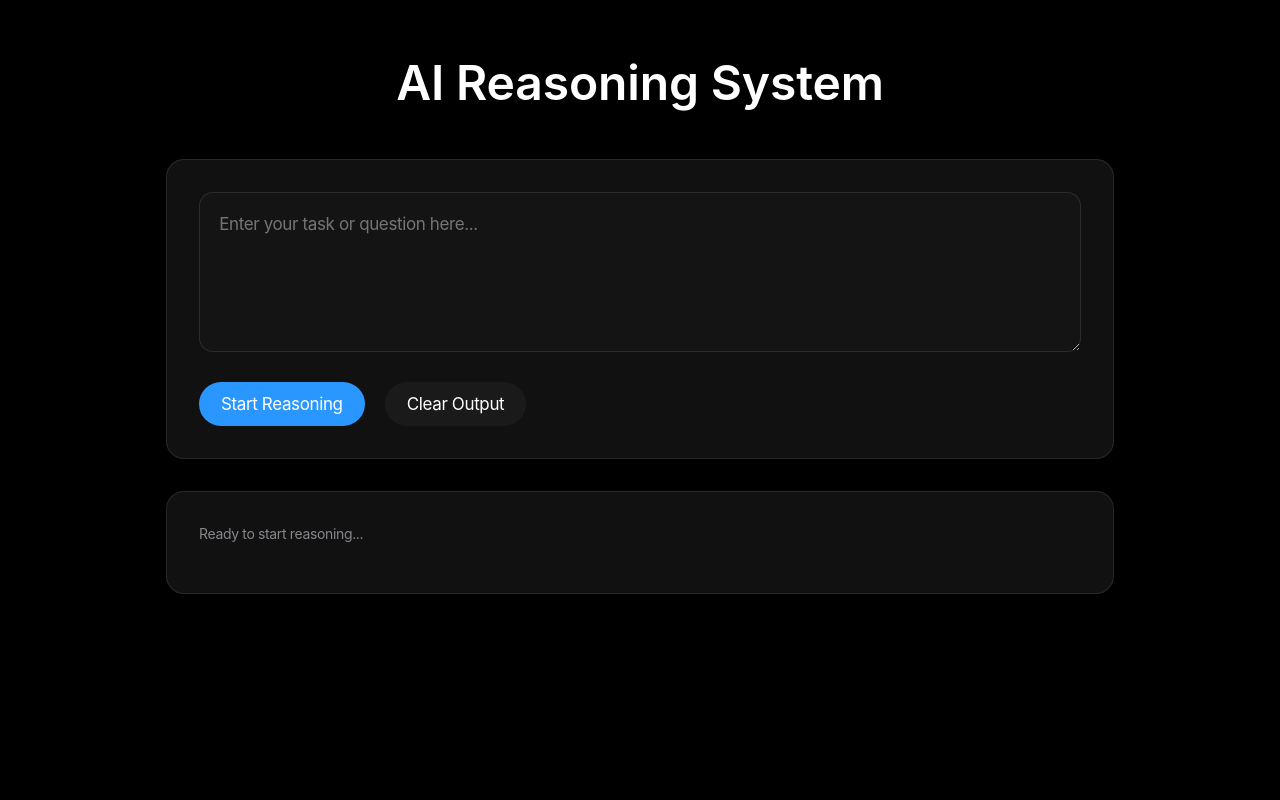
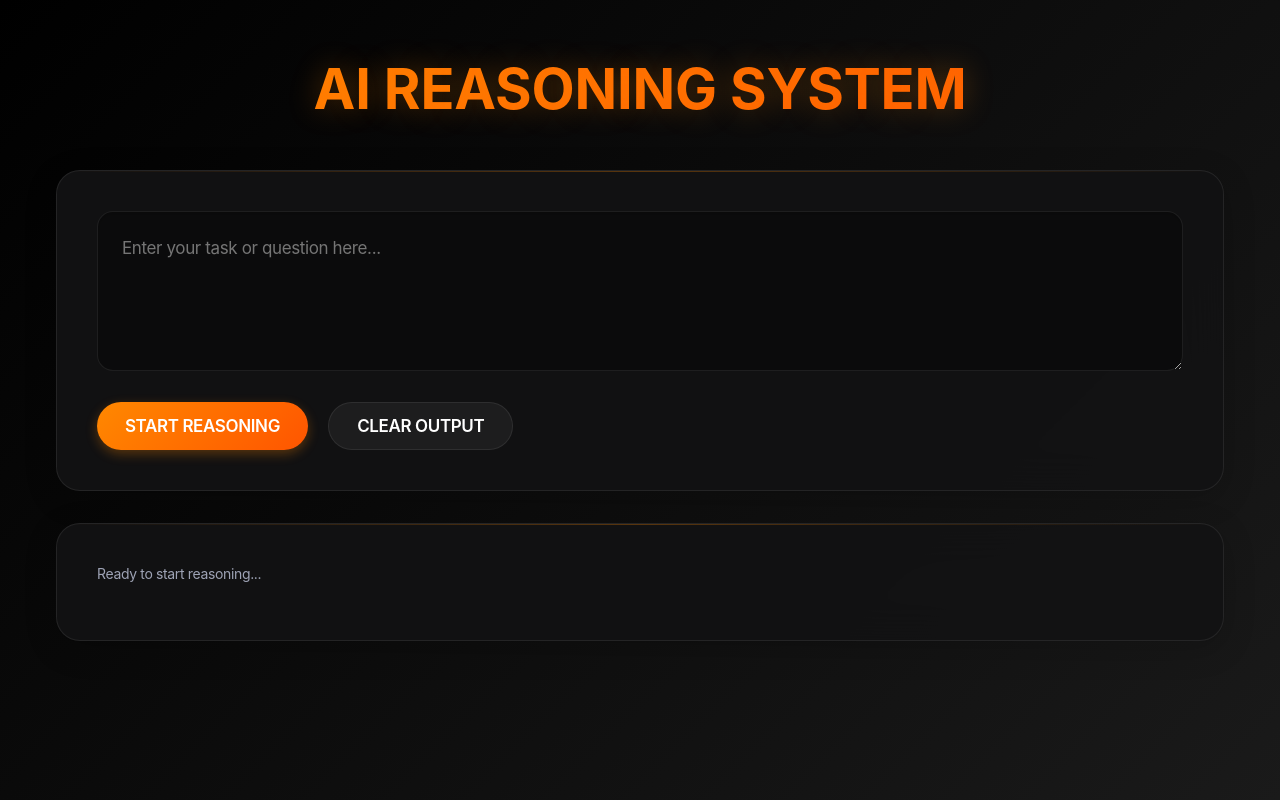
Before and after one commit to mshumer/OpenReasoningEngine, a Flask app: page / in a window 1280 px wide. Run offline with Flask 3, Linux system fonts and the light colour scheme; some web fonts are replaced.

Commit message:
looks better

```diff
--- a/templates/index.html
+++ b/templates/index.html
@@ -6,22 +6,23 @@
     <title>AI Reasoning System</title>
     <style>
         :root {
-            --background: #000000;
-            --card-background: rgba(22, 22, 23, 0.8);
+            --background: linear-gradient(135deg, #000000, #1a1a1a);
+            --card-background: rgba(18, 18, 20, 0.95);
             --text-primary: #FFFFFF;
-            --text-secondary: #86868B;
-            --accent: #2997FF;
-            --border: rgba(255, 255, 255, 0.1);
-            --success: #2ED158;
-            --thinking: #2997FF;
-            --error: #FF453A;
-            --step-thinking-bg: rgba(41, 151, 255, 0.05);
-            --step-tool-bg: rgba(191, 90, 242, 0.05);
-            --step-final-bg: rgba(46, 209, 88, 0.05);
-            --step-error-bg: rgba(255, 69, 58, 0.05);
-            --code-bg: rgba(0, 0, 0, 0.4);
-            --code-border: rgba(255, 255, 255, 0.05);
-            --code-text: #FF9F0A;
+            --text-secondary: #9EA3B5;
+            --accent: #FF8800;
+            --accent-gradient: linear-gradient(135deg, #FF8800, #FF5500);
+            --border: rgba(255, 255, 255, 0.08);
+            --success: #00FF88;
+            --thinking: #FF8800;
+            --error: #FF2D55;
+            --step-thinking-bg: rgba(255, 136, 0, 0.05);
+            --step-tool-bg: rgba(255, 136, 0, 0.05);
+            --step-final-bg: rgba(0, 255, 136, 0.05);
+            --step-error-bg: rgba(255, 45, 85, 0.05);
+            --code-bg: rgba(0, 0, 0, 0.6);
+            --code-border: rgba(255, 255, 255, 0.08);
+            --code-text: #FF8800;
         }
 
         * {
@@ -43,7 +44,7 @@
         }
 
         body {
-            background: #000000;
+            background: var(--background);
             color: var(--text-primary);
             min-height: 100vh;
             padding: 3rem 2rem;
@@ -53,98 +54,142 @@
         }
 
         .container {
-            max-width: 980px;
+            max-width: 1200px;
             margin: 0 auto;
             padding: 0 1rem;
         }
 
         h1 {
             font-family: "SF Pro Display", -apple-system, BlinkMacSystemFont, system-ui, sans-serif;
-            font-size: 48px;
-            font-weight: 600;
+            font-size: 56px;
+            font-weight: 700;
             letter-spacing: -0.003em;
             margin-bottom: 2.5rem;
             color: var(--text-primary);
             text-align: center;
+            text-transform: uppercase;
+            background: var(--accent-gradient);
+            -webkit-background-clip: text;
+            -webkit-text-fill-color: transparent;
+            text-shadow: 0 0 30px rgba(255, 136, 0, 0.3);
         }
 
         .input-section, .output-section {
             background: var(--card-background);
-            border-radius: 18px;
-            padding: 2rem;
+            border-radius: 24px;
+            padding: 2.5rem;
             margin-bottom: 2rem;
             border: 1px solid var(--border);
             backdrop-filter: blur(20px);
             -webkit-backdrop-filter: blur(20px);
+            box-shadow: 0 8px 32px rgba(0, 0, 0, 0.2);
+            position: relative;
+            overflow: hidden;
+        }
+
+        .input-section::before, .output-section::before {
+            content: '';
+            position: absolute;
+            top: 0;
+            left: 0;
+            right: 0;
+            height: 1px;
+            background: linear-gradient(90deg,
+                transparent,
+                rgba(255, 136, 0, 0.3),
+                transparent
+            );
         }
 
         textarea {
             width: 100%;
             min-height: 160px;
-            background: rgba(22, 22, 23, 0.8);
+            background: rgba(0, 0, 0, 0.3);
             border: 1px solid var(--border);
-            border-radius: 14px;
+            border-radius: 16px;
             color: var(--text-primary);
-            padding: 1.2rem;
+            padding: 1.5rem;
             font-family: "SF Pro Text", -apple-system, BlinkMacSystemFont, system-ui, sans-serif;
             font-size: 17px;
             line-height: 1.47059;
             letter-spacing: -0.022em;
             margin-bottom: 1.5rem;
             resize: vertical;
-            transition: border-color 0.2s ease;
+            transition: all 0.3s ease;
+            box-shadow: inset 0 2px 4px rgba(0, 0, 0, 0.2);
         }
 
         textarea:focus {
             outline: none;
             border-color: var(--accent);
+            box-shadow: 0 0 0 2px rgba(255, 136, 0, 0.2);
         }
 
         button {
-            height: 44px;
-            padding: 12px 22px;
-            border-radius: 980px;
+            height: 48px;
+            padding: 0 28px;
+            border-radius: 24px;
             font-size: 17px;
-            font-weight: 400;
+            font-weight: 600;
             font-family: "SF Pro Text", -apple-system, BlinkMacSystemFont, system-ui, sans-serif;
             letter-spacing: -0.022em;
             cursor: pointer;
-            transition: opacity 0.2s ease;
+            transition: all 0.3s ease;
             border: none;
+            text-transform: uppercase;
         }
 
         #submit-btn {
-            background: var(--accent);
+            background: var(--accent-gradient);
             color: var(--text-primary);
+            box-shadow: 0 4px 12px rgba(255, 136, 0, 0.3);
         }
 
         #clear-btn {
-            background: rgba(255, 255, 255, 0.04);
+            background: rgba(255, 255, 255, 0.05);
             color: var(--text-primary);
             margin-left: 1rem;
+            border: 1px solid var(--border);
         }
 
         button:hover {
-            opacity: 0.8;
+            transform: translateY(-2px);
+            box-shadow: 0 6px 16px rgba(255, 136, 0, 0.4);
         }
 
-        button:disabled {
-            opacity: 0.5;
-            cursor: not-allowed;
+        #clear-btn:hover {
+            background: rgba(255, 255, 255, 0.1);
+            box-shadow: 0 6px 16px rgba(0, 0, 0, 0.2);
         }
 
         .reasoning-step {
             background: var(--card-background);
-            border-radius: 14px;
-            padding: 1.5rem;
-            margin-bottom: 1rem;
+            border-radius: 16px;
+            padding: 1.8rem;
+            margin-bottom: 1.5rem;
             border: 1px solid var(--border);
-            transition: transform 0.2s ease, box-shadow 0.2s ease;
+            transition: all 0.3s ease;
+            position: relative;
+            overflow: hidden;
+        }
+
+        .reasoning-step::after {
+            content: '';
+            position: absolute;
+            top: 0;
+            left: 0;
+            width: 100%;
+            height: 100%;
+            background: linear-gradient(135deg,
+                rgba(255, 255, 255, 0.03) 0%,
+                rgba(255, 255, 255, 0) 100%
+            );
+            pointer-events: none;
         }
 
         .reasoning-step:hover {
-            transform: translateY(-1px);
-            box-shadow: 0 4px 20px rgba(0, 0, 0, 0.3);
+            transform: translateY(-2px) scale(1.01);
+            box-shadow: 0 8px 24px rgba(0, 0, 0, 0.3);
         }
 
         .reasoning-step.thinking {
```
Also changed, not shown: other parts of templates/index.html (+18 -9 lines).
